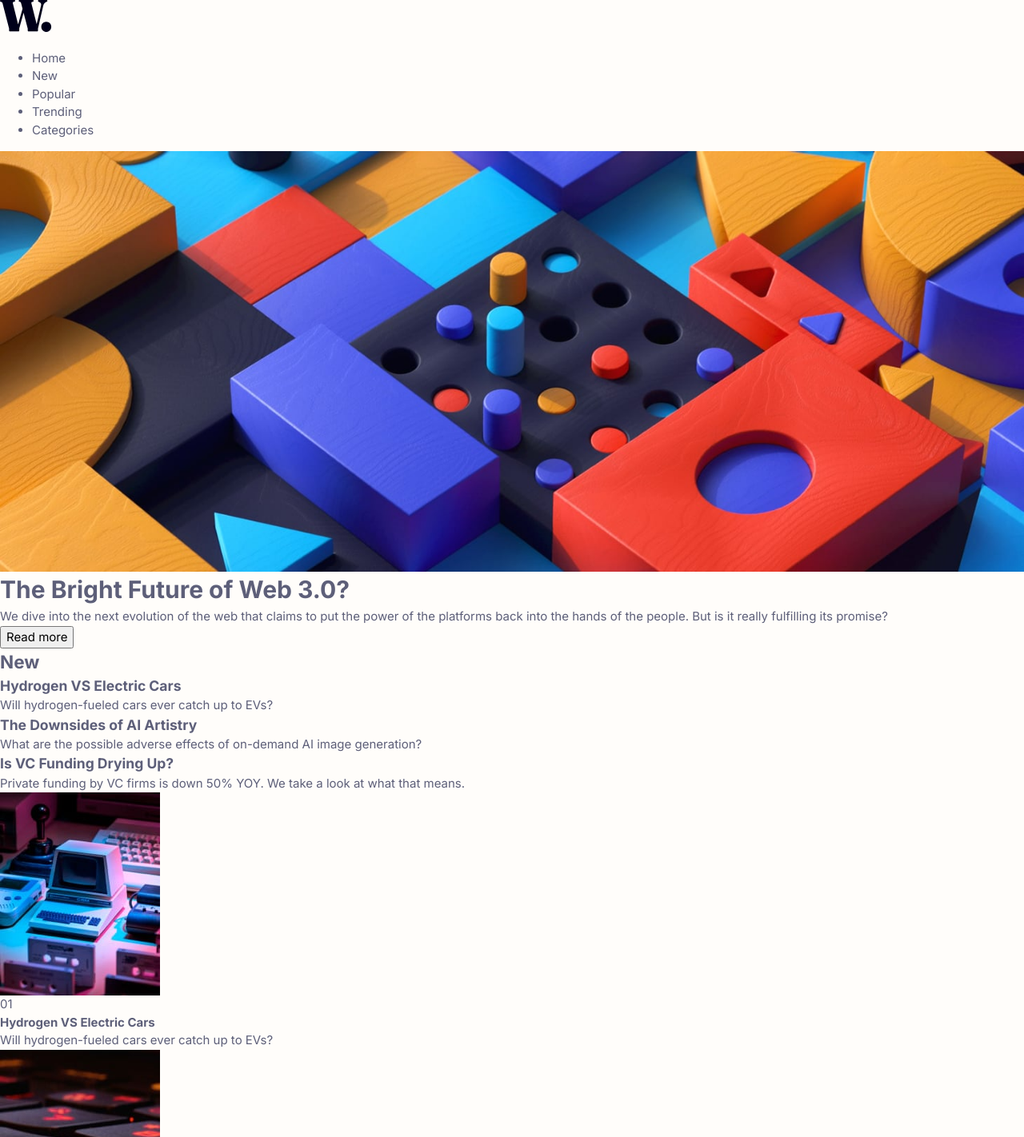
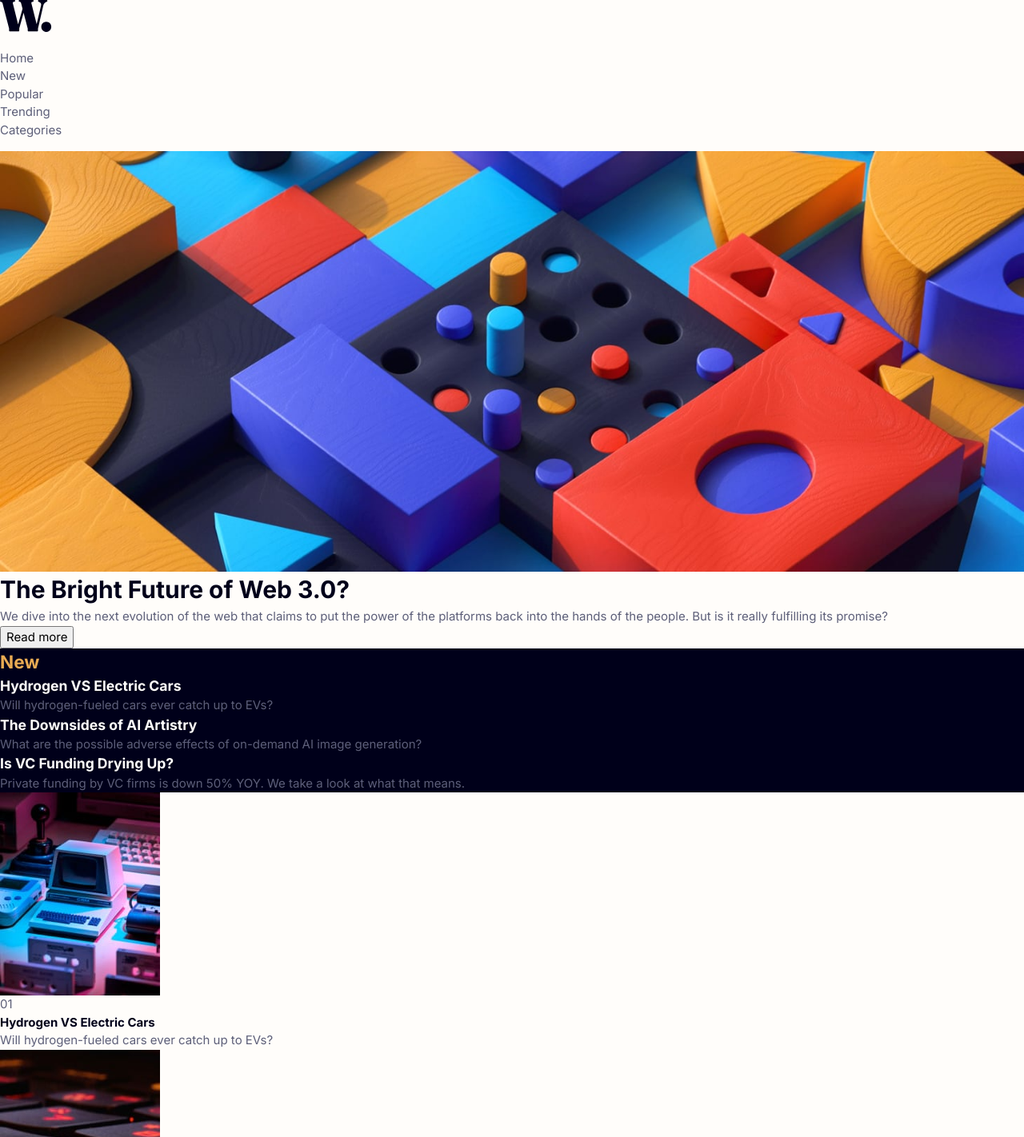
Before and after one commit to msleeuwenhoek/news-homepage, a React (Create React App) app: page / in a window 1280 px wide. Shown: the top 1422 px of the page at 80% size. Built offline with nearby package versions, Linux system fonts and the light colour scheme.

Commit message:
utility classes

```diff
--- a/src/App.css
+++ b/src/App.css
@@ -21,8 +21,10 @@ dd {
 
 /* Remove list styles on ul, ol elements with a list role, which suggests default styling will be removed */
 ul[role="list"],
-ol[role="list"] {
+ol[role="list"],
+ul {
   list-style: none;
+  padding: 0;
 }
 
 /* Set core root defaults */
@@ -97,3 +99,18 @@ body {
   background-color: var(--neutral-off-white);
   color: var(--neutral-darker-gray);
 }
+/** UTILITY CLASSES **/
+.text-dark {
+  color: var(--neutral-dark-blue);
+}
+
+.text-orange {
+  color: var(--primary-orange);
+}
+
+.text-white {
+  color: var(--neutral-off-white);
+}
+.bg-dark {
+  background-color: var(--neutral-dark-blue);
+}
--- a/src/components/HeadlineSection.js
+++ b/src/components/HeadlineSection.js
@@ -5,7 +5,7 @@ export default function headlineSection() {
     <div className="HeadlineSection">
       <img src={require("../images/image-web-3-desktop.jpg")} />
       <div>
-        <h1>The Bright Future of Web 3.0?</h1>
+        <h1 className="text-dark">The Bright Future of Web 3.0?</h1>
       </div>
       <div>
         <p>
--- a/src/components/NewSection.js
+++ b/src/components/NewSection.js
@@ -2,21 +2,21 @@ import React from "react";
 
 export default function newSection() {
   return (
-    <div className="NewSection">
-      <h2>New</h2>
+    <div className="NewSection bg-dark">
+      <h2 className="text-orange">New</h2>
       <div>
-        <h3>Hydrogen VS Electric Cars</h3>
+        <h3 className="text-white">Hydrogen VS Electric Cars</h3>
         <p>Will hydrogen-fueled cars ever catch up to EVs?</p>
       </div>
       <div>
-        <h3>The Downsides of AI Artistry</h3>
+        <h3 className="text-white">The Downsides of AI Artistry</h3>
         <p>
           What are the possible adverse effects of on-demand AI image
           generation?
         </p>
       </div>
       <div>
-        <h3>Is VC Funding Drying Up?</h3>
+        <h3 className="text-white">Is VC Funding Drying Up?</h3>
         <p>
           Private funding by VC firms is down 50% YOY. We take a look at what
           that means.
--- a/src/components/PopularSection.js
+++ b/src/components/PopularSection.js
@@ -6,13 +6,13 @@ export default function popularSection() {
       <div>
         <img src={require("../images/image-retro-pcs.jpg")} />
         <div>01</div>
-        <h4>Hydrogen VS Electric Cars</h4>
+        <h4 className="text-dark">Hydrogen VS Electric Cars</h4>
         <p>Will hydrogen-fueled cars ever catch up to EVs?</p>
       </div>
       <div>
         <img src={require("../images/image-top-laptops.jpg")} />
         <div>02</div>
-        <h4>The Downsides of AI Artistry</h4>
+        <h4 className="text-dark">The Downsides of AI Artistry</h4>
         <p>
           What are the possible adverse effects of on-demand AI image
           generation?
@@ -21,7 +21,7 @@ export default function popularSection() {
       <div>
         <img src={require("../images/image-gaming-growth.jpg")} />
         <div>03</div>
-        <h4>Is VC Funding Drying Up?</h4>
+        <h4 className="text-dark">Is VC Funding Drying Up?</h4>
         <p>
           Private funding by VC firms is down 50% YOY. We take a look at what
           that means.
```
